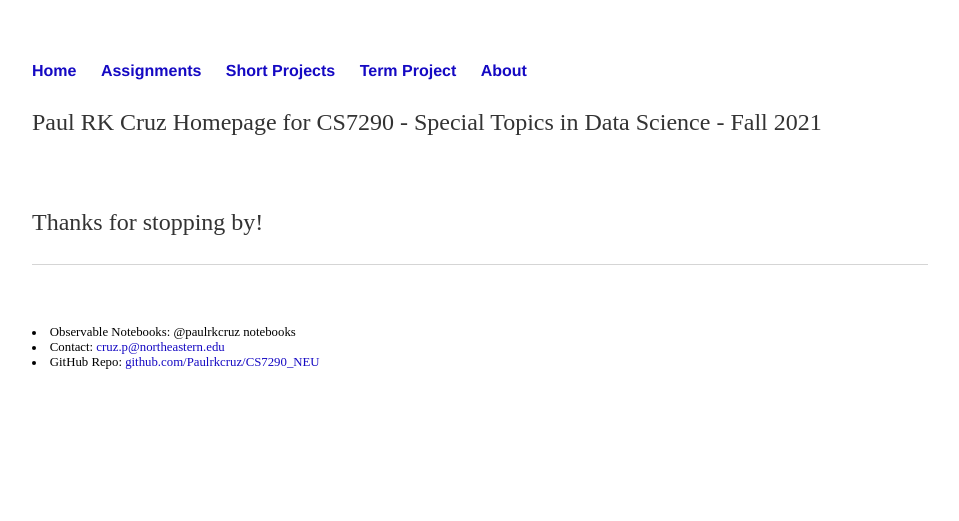
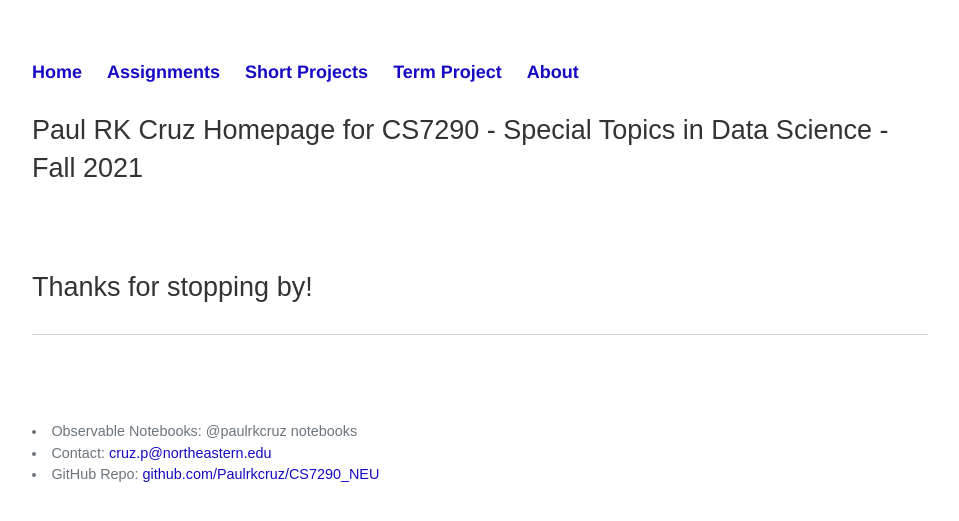
Before and after one commit to Paulrkcruz/CS7290_NEU, a Jekyll site: the page built from index.html, in a window 1280 px wide. Shown: the top 521 px of the page, without its empty margins (160-1119 px from the left). Built offline with Jekyll 4.4.1, drawn with Linux system fonts in a browser that asks for light colours.

Commit message:
Update main.css

```diff
--- a/css/main.css
+++ b/css/main.css
@@ -16,6 +16,17 @@ nav ul li, footer ul li { display: inline; margin-right: 20px; }
 
 footer
 { border-top: 1px solid #d5d5d5; font-size: .8em; }
+
+body {
+    font-family: 'Source Sans Pro', sans-serif;
+    font-size: 18px;
+    color: #6c757d;
+    line-height: 1.5;
+    background-color: #fff;
+    -webkit-font-smoothing: antialiased;
+    -webkit-text-size-adjust: 100%;
+  }
+
 
 .footer-dark {
     padding:50px 0;
```
